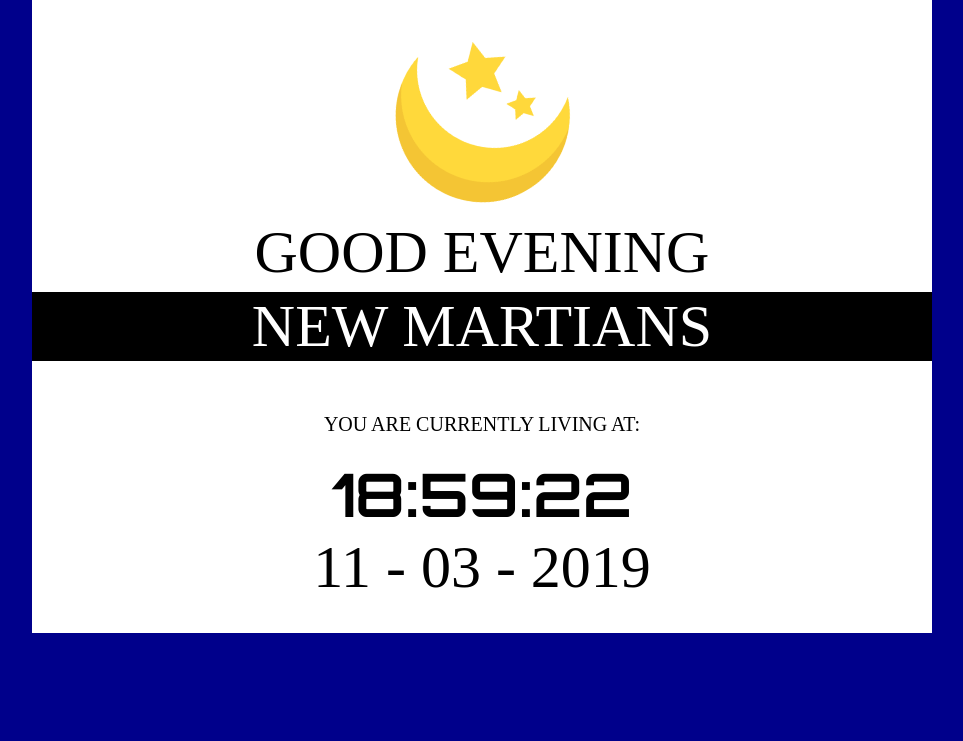
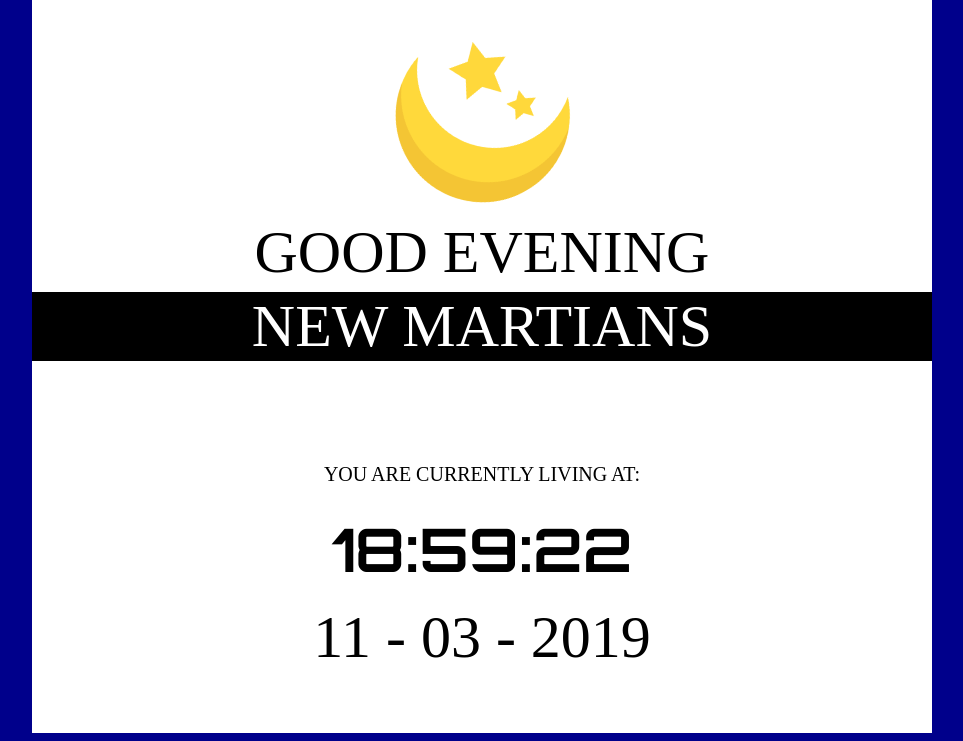
Before and after one commit to sanneeevz/NewMartians, a plain HTML site: page index.html in a window 1280 px wide. Shown: the part 253-994 px from the top of the page, without its empty margins (158-1121 px from the left). Before the commit the page ends 894 px from the top, so only its background shows below. Drawn offline with nearby package versions, Linux system fonts and the light colour scheme; a web font is replaced by a local one.

```diff
--- a/style/main.css
+++ b/style/main.css
@@ -73,12 +73,13 @@
 .box-3 {
 	grid-area: time;
 	font-family: 'Orbitron';
-	height: 150px;
+	height: 170px;
 	width: 350px;
 	position: relative;
 	margin-left: auto;
 	margin-right: auto;
 	background-color: white;
+	margin-top: -30px;
 }
 
 #time {
@@ -86,10 +87,11 @@
 	color: black;
 	font-size: 50px;
 	text-align: center;
+	margin-top: 25px;
 }
 
 .living {
-	margin-top: 20px;
+	margin-top: 50px;
 }
 
 .box-4 {
@@ -108,6 +110,7 @@
 	font-family: coda;
 	text-align: center;
 	font-size: 50px;
+	margin-top: 20px;
 }
 
 /* IPAD SIZE */
@@ -162,13 +165,13 @@
 
 	.box-2 {
 		width: 900px;
-		height: 450px;
+		height: 500px;
 		font-size: 60px;
 	}
 
 	.box-3 {
 		width: 900px;
-		height: 170px;
+		height: 200px;
 	}
 
 	.living {
@@ -181,7 +184,7 @@
 
 	.box-4 {
 		width: 900px;
-		height: 100px;
+		height: 150px;
 	}
 
 	#day {
```
